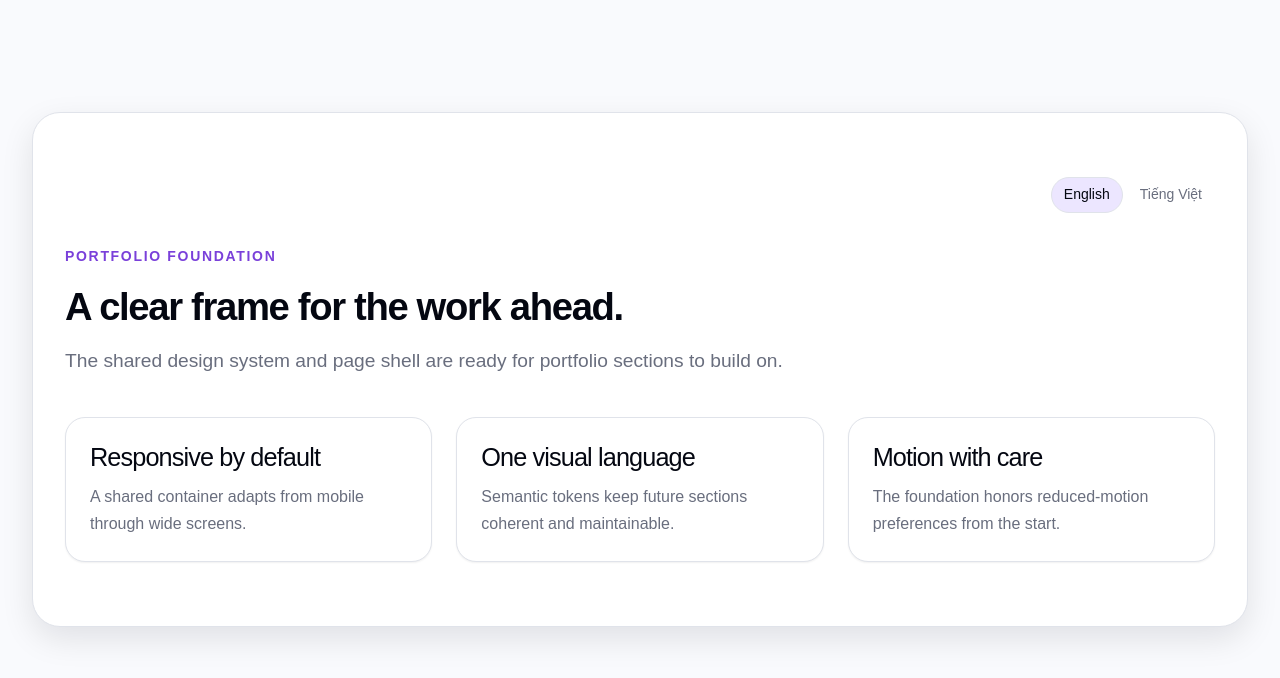
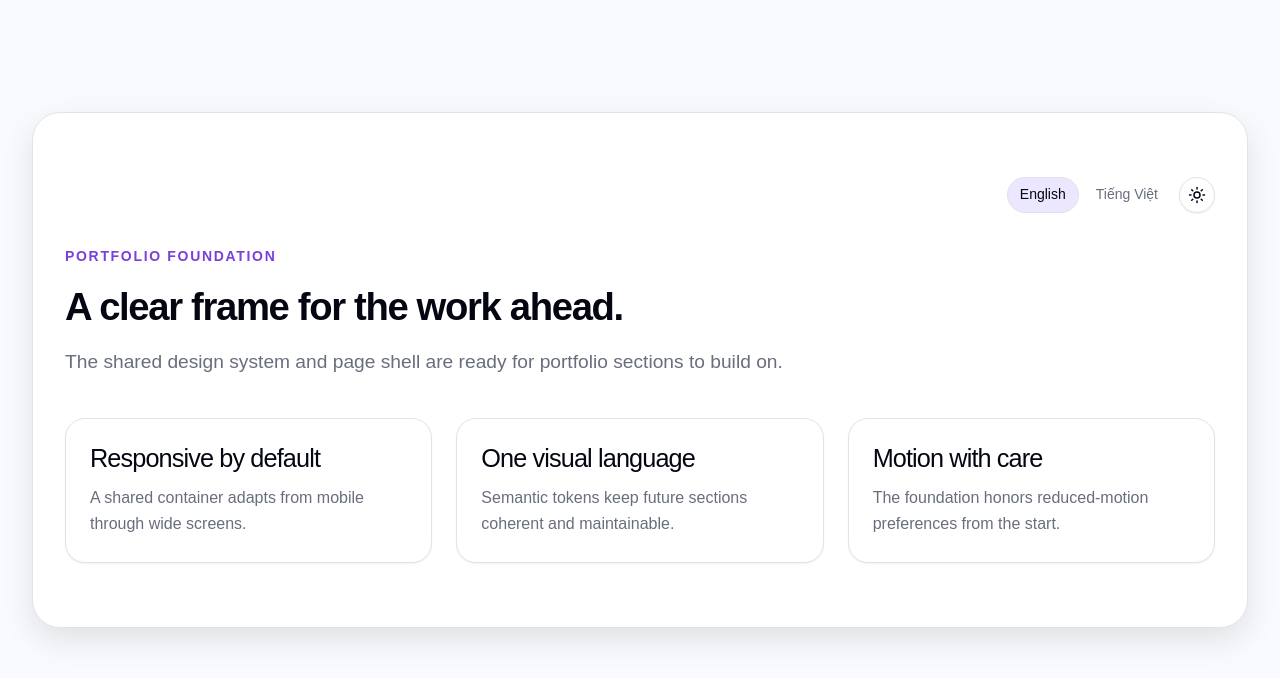
Before and after one commit to Akbi47/qvak-portfolio, a Next.js app: page /en in a window 1280 px wide. Shown: the top 678 px of the page. Built offline with nearby package versions, Linux system fonts and the light colour scheme.

Commit message:
feat: add light and dark theme runtime (#26)
Co-authored-by: audition-mld <293917115+audition-mld@users.noreply.github.com>

```diff
--- a/src/app/[locale]/layout.tsx
+++ b/src/app/[locale]/layout.tsx
@@ -2,6 +2,8 @@ import type { ReactNode } from "react";
 
 import { locales } from "@/features/i18n/config";
 import { getLocaleFromParams } from "@/features/i18n/server";
+import { ThemeProvider } from "@/features/theme/theme-provider";
+import { ThemeScript } from "@/features/theme/theme-script";
 
 import "@/styles/globals.css";
 
@@ -21,8 +23,13 @@ export default async function LocaleLayout({
   const locale = await getLocaleFromParams(params);
 
   return (
-    <html lang={locale}>
-      <body>{children}</body>
+    <html data-theme="light" lang={locale} suppressHydrationWarning>
+      <head>
+        <ThemeScript />
+      </head>
+      <body>
+        <ThemeProvider>{children}</ThemeProvider>
+      </body>
     </html>
   );
 }
--- a/src/app/[locale]/page.tsx
+++ b/src/app/[locale]/page.tsx
@@ -6,6 +6,7 @@ import { SectionHeading } from "@/components/ui/section-heading";
 import { LocaleSwitcher } from "@/features/i18n/locale-switcher";
 import { getMessages } from "@/features/i18n/messages";
 import { getLocaleFromParams } from "@/features/i18n/server";
+import { ThemeToggle } from "@/features/theme/theme-toggle";
 
 interface LocalePageProps {
   params: Promise<{ locale: string }>;
@@ -32,7 +33,10 @@ export default async function LocalePage({
   return (
     <PageShell>
       <Section aria-labelledby="foundation-title" surface="elevated">
-        <LocaleSwitcher locale={locale} messages={messages.localeSwitcher} />
+        <div className="foundation-controls">
+          <LocaleSwitcher locale={locale} messages={messages.localeSwitcher} />
+          <ThemeToggle messages={messages.themeToggle} />
+        </div>
 
         <SectionHeading
           description={messages.foundation.description}
--- a/src/features/i18n/messages/en.ts
+++ b/src/features/i18n/messages/en.ts
@@ -9,6 +9,11 @@ const messages = {
     label: "Language",
     english: "English",
     vietnamese: "Tiếng Việt",
+  },
+  themeToggle: {
+    toggle: "Toggle color theme",
+    switchToLight: "Switch to light theme",
+    switchToDark: "Switch to dark theme",
   },
   foundation: {
     eyebrow: "Portfolio foundation",
--- a/src/features/i18n/messages/vi.ts
+++ b/src/features/i18n/messages/vi.ts
@@ -9,6 +9,11 @@ const messages = {
     label: "Ngôn ngữ",
     english: "English",
     vietnamese: "Tiếng Việt",
+  },
+  themeToggle: {
+    toggle: "Chuyển giao diện màu",
+    switchToLight: "Chuyển sang giao diện sáng",
+    switchToDark: "Chuyển sang giao diện tối",
   },
   foundation: {
     eyebrow: "Nền tảng portfolio",
--- /dev/null
+++ b/src/features/theme/config.ts
@@ -0,0 +1,9 @@
+export const themes = ["light", "dark"] as const;
+
+export type Theme = (typeof themes)[number];
+
+export const themeStorageKey = "qvak.theme";
+
+export function isTheme(value: string | null): value is Theme {
+  return themes.some((theme) => theme === value);
+}
--- /dev/null
+++ b/src/features/theme/theme-provider.tsx
@@ -0,0 +1,103 @@
+"use client";
+
+import { usePathname } from "next/navigation";
+import {
+  createContext,
+  type ReactNode,
+  useCallback,
+  useContext,
+  useLayoutEffect,
+  useMemo,
+  useSyncExternalStore,
+} from "react";
+
+import {
+  isTheme,
+  type Theme,
+  themeStorageKey,
+} from "@/features/theme/config";
+
+interface ThemeContextValue {
+  theme: Theme | null;
+  toggleTheme: () => void;
+}
+
+const ThemeContext = createContext<ThemeContextValue | null>(null);
+const themeChangeEvent = "qvak:theme-change";
+
+function getDocumentTheme(): Theme {
+  const currentTheme = document.documentElement.dataset.theme ?? null;
+
+  return isTheme(currentTheme) ? currentTheme : "light";
+}
+
+function applyTheme(theme: Theme) {
+  document.documentElement.dataset.theme = theme;
+  window.dispatchEvent(new Event(themeChangeEvent));
+}
+
+function subscribeToTheme(onStoreChange: () => void) {
+  const mediaQuery = window.matchMedia("(prefers-color-scheme: dark)");
+
+  function followSystemPreference(event: MediaQueryListEvent) {
+    if (!isTheme(window.localStorage.getItem(themeStorageKey))) {
+      applyTheme(event.matches ? "dark" : "light");
+    }
+  }
+
+  window.addEventListener(themeChangeEvent, onStoreChange);
+  mediaQuery.addEventListener("change", followSystemPreference);
+
+  return () => {
+    window.removeEventListener(themeChangeEvent, onStoreChange);
+    mediaQuery.removeEventListener("change", followSystemPreference);
+  };
+}
+
+interface ThemeProviderProps {
+  children: ReactNode;
+}
+
+export function ThemeProvider({ children }: Readonly<ThemeProviderProps>) {
+  const pathname = usePathname();
+  const theme = useSyncExternalStore<Theme | null>(
+    subscribeToTheme,
+    getDocumentTheme,
+    () => null,
+  );
+
+  useLayoutEffect(() => {
+    const storedTheme = window.localStorage.getItem(themeStorageKey);
+    const resolvedTheme = isTheme(storedTheme)
+      ? storedTheme
+      : window.matchMedia("(prefers-color-scheme: dark)").matches
+        ? "dark"
+        : "light";
+
+    if (getDocumentTheme() !== resolvedTheme) {
+      applyTheme(resolvedTheme);
+    }
+  }, [pathname]);
+
+  const toggleTheme = useCallback(() => {
+    const currentTheme = theme ?? getDocumentTheme();
+    const nextTheme: Theme = currentTheme === "dark" ? "light" : "dark";
+
+    window.localStorage.setItem(themeStorageKey, nextTheme);
+    applyTheme(nextTheme);
+  }, [theme]);
+
+  const value = useMemo(() => ({ theme, toggleTheme }), [theme, toggleTheme]);
+
+  return <ThemeContext value={value}>{children}</ThemeContext>;
+}
+
+export function useTheme() {
+  const context = useContext(ThemeContext);
+
+  if (!context) {
+    throw new Error("useTheme must be used within ThemeProvider");
+  }
+
+  return context;
+}
--- /dev/null
+++ b/src/features/theme/theme-script.tsx
@@ -0,0 +1,24 @@
+import { themeStorageKey } from "@/features/theme/config";
+
+const themeInitializationScript = `
+  try {
+    var storedTheme = localStorage.getItem(${JSON.stringify(themeStorageKey)});
+    var resolvedTheme = storedTheme === "light" || storedTheme === "dark"
+      ? storedTheme
+      : (matchMedia("(prefers-color-scheme: dark)").matches ? "dark" : "light");
+    document.documentElement.dataset.theme = resolvedTheme;
+  } catch (error) {
+    document.documentElement.dataset.theme = matchMedia("(prefers-color-scheme: dark)").matches
+      ? "dark"
+      : "light";
+  }
+`;
+
+export function ThemeScript() {
+  return (
+    <script
+      dangerouslySetInnerHTML={{ __html: themeInitializationScript }}
+      id="theme-initializer"
+    />
+  );
+}
--- /dev/null
+++ b/src/features/theme/theme-toggle.tsx
@@ -0,0 +1,61 @@
+"use client";
+
+import type { ThemeToggleMessages } from "@/features/i18n/messages/types";
+import { useTheme } from "@/features/theme/theme-provider";
+
+interface ThemeToggleProps {
+  messages: ThemeToggleMessages;
+}
+
+export function ThemeToggle({ messages }: Readonly<ThemeToggleProps>) {
+  const { theme, toggleTheme } = useTheme();
+  const label =
+    theme === "dark"
+      ? messages.switchToLight
+      : theme === "light"
+        ? messages.switchToDark
+        : messages.toggle;
+
+  return (
+    <button
+      aria-label={label}
+      aria-pressed={theme === null ? undefined : theme === "dark"}
+      className="theme-toggle"
+      onClick={toggleTheme}
+      title={label}
+      type="button"
+    >
+      <svg
+        aria-hidden="true"
+        className="theme-toggle__icon theme-toggle__icon--light"
+        fill="none"
+        height="18"
+        viewBox="0 0 24 24"
+        width="18"
+      >
+        <circle cx="12" cy="12" r="4" stroke="currentColor" strokeWidth="2" />
+        <path
+          d="M12 2v2m0 16v2M4.93 4.93l1.42 1.42m11.3 11.3 1.42 1.42M2 12h2m16 0h2M4.93 19.07l1.42-1.42m11.3-11.3 1.42-1.42"
+          stroke="currentColor"
+          strokeLinecap="round"
+          strokeWidth="2"
+        />
+      </svg>
+      <svg
+        aria-hidden="true"
+        className="theme-toggle__icon theme-toggle__icon--dark"
+        fill="none"
+        height="18"
+        viewBox="0 0 24 24"
+        width="18"
+      >
+        <path
+          d="M20.4 15.2A8.5 8.5 0 0 1 8.8 3.6 8.5 8.5 0 1 0 20.4 15.2Z"
+          stroke="currentColor"
+          strokeLinejoin="round"
+          strokeWidth="2"
+        />
+      </svg>
+    </button>
+  );
+}
--- a/src/styles/globals.css
+++ b/src/styles/globals.css
@@ -4,8 +4,8 @@
  * Portfolio foundation tokens
  *
  * Primitive values and semantic roles live here so later feature work can use
- * the same visual language. Theme state is intentionally left to Issue #5;
- * the data-theme selectors are only stable hooks for that integration.
+ * the same visual language. Runtime theme state uses these stable data-theme
+ * hooks without duplicating component trees.
  */
 :root,
 [data-theme="light"] {
@@ -23,7 +23,7 @@
   --palette-violet-400: oklch(70% 0.17 295);
   --palette-violet-500: oklch(61% 0.22 295);
   --palette-violet-600: oklch(53% 0.22 295);
-  --palette-green-600: oklch(55% 0.14 155);
+  --palette-green-600: oklch(53% 0.14 155);
   --palette-red-600: oklch(55% 0.2 25);
 
   /* Semantic colors */
@@ -255,11 +255,17 @@ video {
   gap: var(--space-4);
 }
 
+.foundation-controls {
+  display: flex;
+  align-items: center;
+  justify-content: flex-end;
+  gap: var(--space-2);
+  margin-block-end: var(--space-8);
+}
+
 .locale-switcher {
   display: flex;
-  justify-content: flex-end;
   gap: var(--space-1);
-  margin-block-end: var(--space-8);
 }
 
 .locale-switcher a {
@@ -285,6 +291,42 @@ video {
   border-color: var(--color-border);
   background: var(--color-accent-soft);
   color: var(--color-text);
+}
+
+.theme-toggle {
+  display: inline-grid;
+  width: 2.25rem;
+  height: 2.25rem;
+  padding: 0;
+  place-items: center;
+  border: 1px solid var(--color-border);
+  border-radius: var(--radius-pill);
+  background: var(--color-surface);
+  color: var(--color-text);
+  box-shadow: var(--shadow-sm);
+  cursor: pointer;
+  transition:
+    color var(--motion-duration-fast) var(--motion-ease-standard),
+    background-color var(--motion-duration-fast) var(--motion-ease-standard),
+    border-color var(--motion-duration-fast) var(--motion-ease-standard);
+}
+
+.theme-toggle:hover {
+  border-color: var(--color-border-strong);
+  background: var(--color-surface-subtle);
+}
+
+.theme-toggle__icon {
+  grid-area: 1 / 1;
+}
+
+.theme-toggle__icon--dark,
+[data-theme="dark"] .theme-toggle__icon--light {
+  display: none;
+}
+
+[data-theme="dark"] .theme-toggle__icon--dark {
+  display: block;
 }
 
 .section-heading[data-align="center"] {
```
Also changed, not shown: src/features/i18n/messages/types.ts (+7 -0 lines), 3 other files (tests, documents, lock files or other folders).
